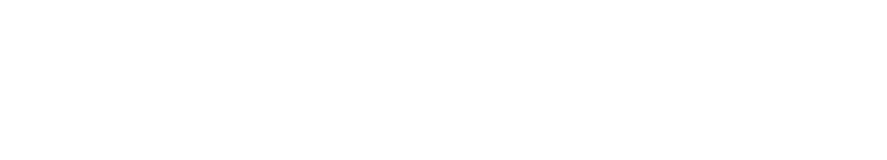
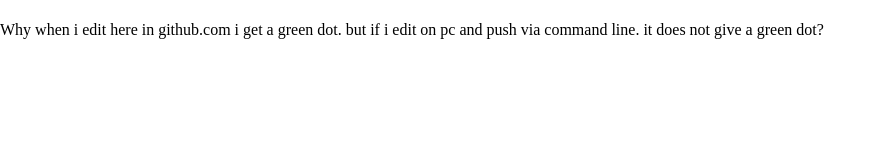
Before and after one commit to Waroach/Class21-example, a plain HTML site: page index.html in a window 1280 px wide. Shown: the whole page, without its empty margins (0-887 px from the left). Drawn offline with Linux system fonts and the light colour scheme.

Commit message:
Update index.html
Added some text to a paragraph

```diff
--- a/index.html
+++ b/index.html
@@ -13,7 +13,7 @@
 	</head>
 	<body>
 		<h1></h1>
-		<p></p>
+		<p>Why when i edit here in github.com i get a green dot. but if i edit on pc and push via command line. it does not give a green dot?</p>
 		<script type="text/javascript" src="js/main.js"></script>
 	</body>
 </html>
```
